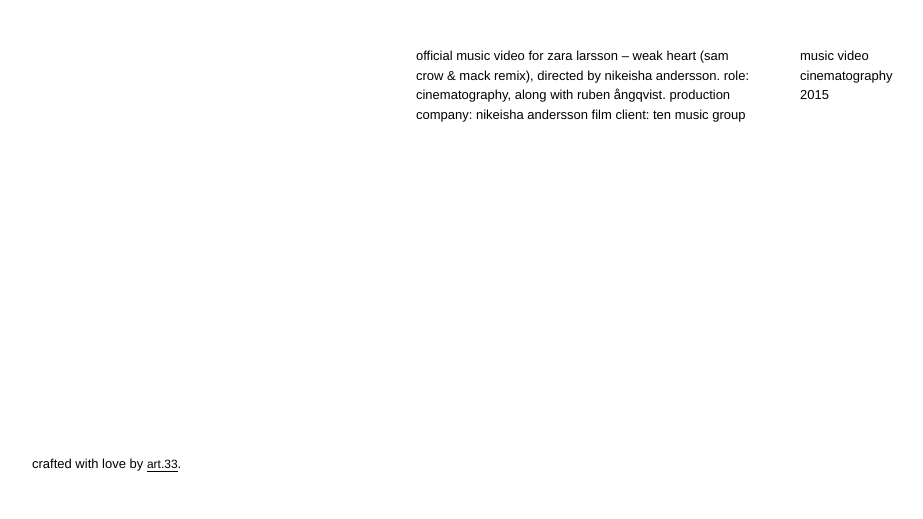
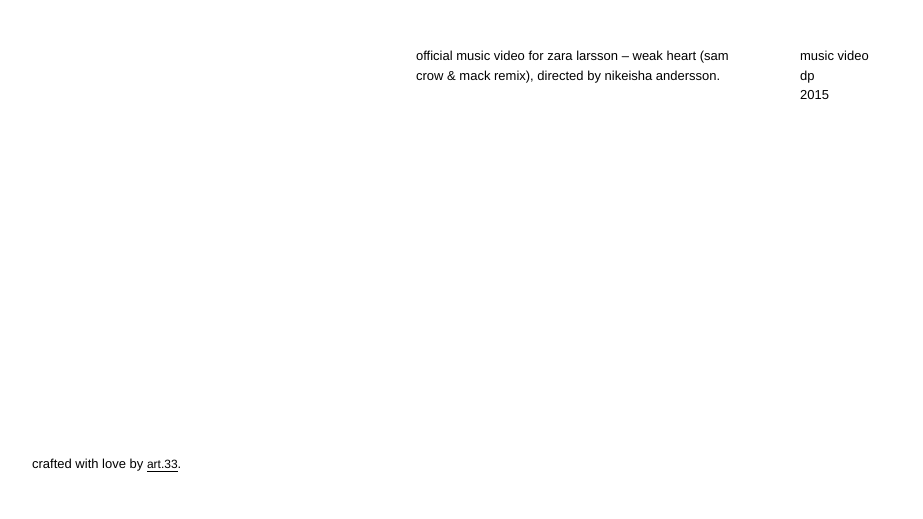
Before and after one commit to manspeterson/albin-site, a Jekyll site: the page built from _posts/2016-10-04-zara-larsson-weak-heart.md, in a window 1280 px wide. Shown: the part 546-1065 px from the top of the page, without its empty margins (32-955 px from the left). Built offline with Jekyll 4.4.1, drawn with Linux system fonts in a browser that asks for light colours; nearby versions of some CDN libraries; some web fonts are replaced.

Commit message:
Update Portfolio “2016-10-04-zara-larsson-weak-heart”

```diff
--- a/_posts/2016-10-04-zara-larsson-weak-heart.md
+++ b/_posts/2016-10-04-zara-larsson-weak-heart.md
@@ -1,18 +1,16 @@
 ---
 layout: portfolio
-title:  "zara larsson – weak heart"
+title: zara larsson – weak heart
 year: 2015
-date: '2016-10-04'
-categories: "music video"
+categories: music video
+role: dp
+image-url: /img/zaralarsson-weakheart.jpg
+client: TEN Music Group
 video:
   - >-
-    <iframe width='560' height='315' src='https://www.youtube.com/embed/iWJYon-Bhvs' frameborder='0' allowfullscreen></iframe>
-role: "cinematography"
-client: "TEN Music Group"
-image-url: /img/zaralarsson-weakheart.jpg
+    <iframe width='560' height='315'
+    src='https://www.youtube.com/embed/iWJYon-Bhvs' frameborder='0'
+    allowfullscreen></iframe>
+date: '2016-10-04'
 ---
-
 Official music video for Zara Larsson – Weak Heart (Sam Crow & Mack Remix), directed by Nikeisha Andersson.
-Role: Cinematography, along with Ruben Ångqvist.
-Production company: Nikeisha Andersson Film
-Client: TEN Music Group
```
